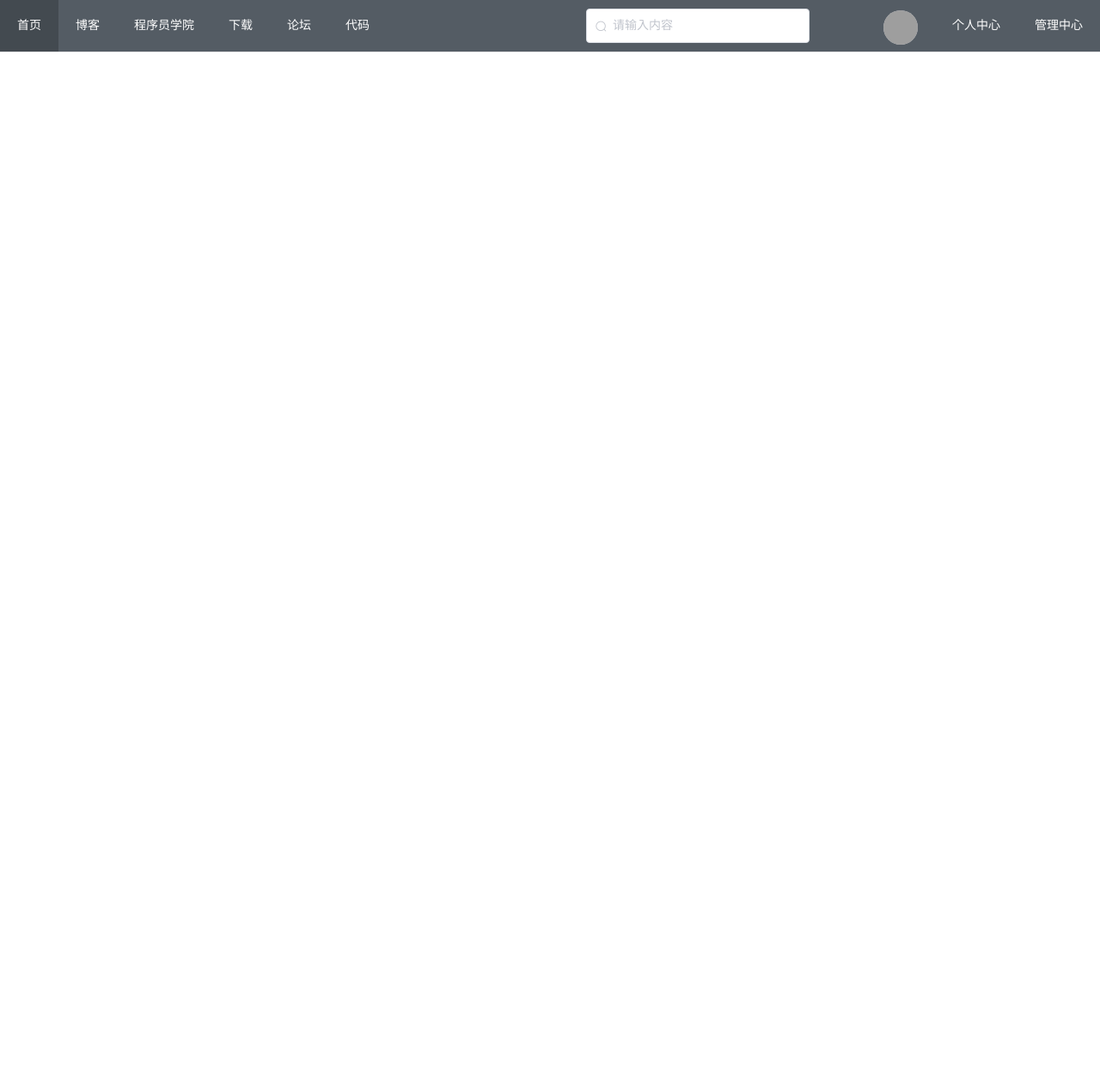
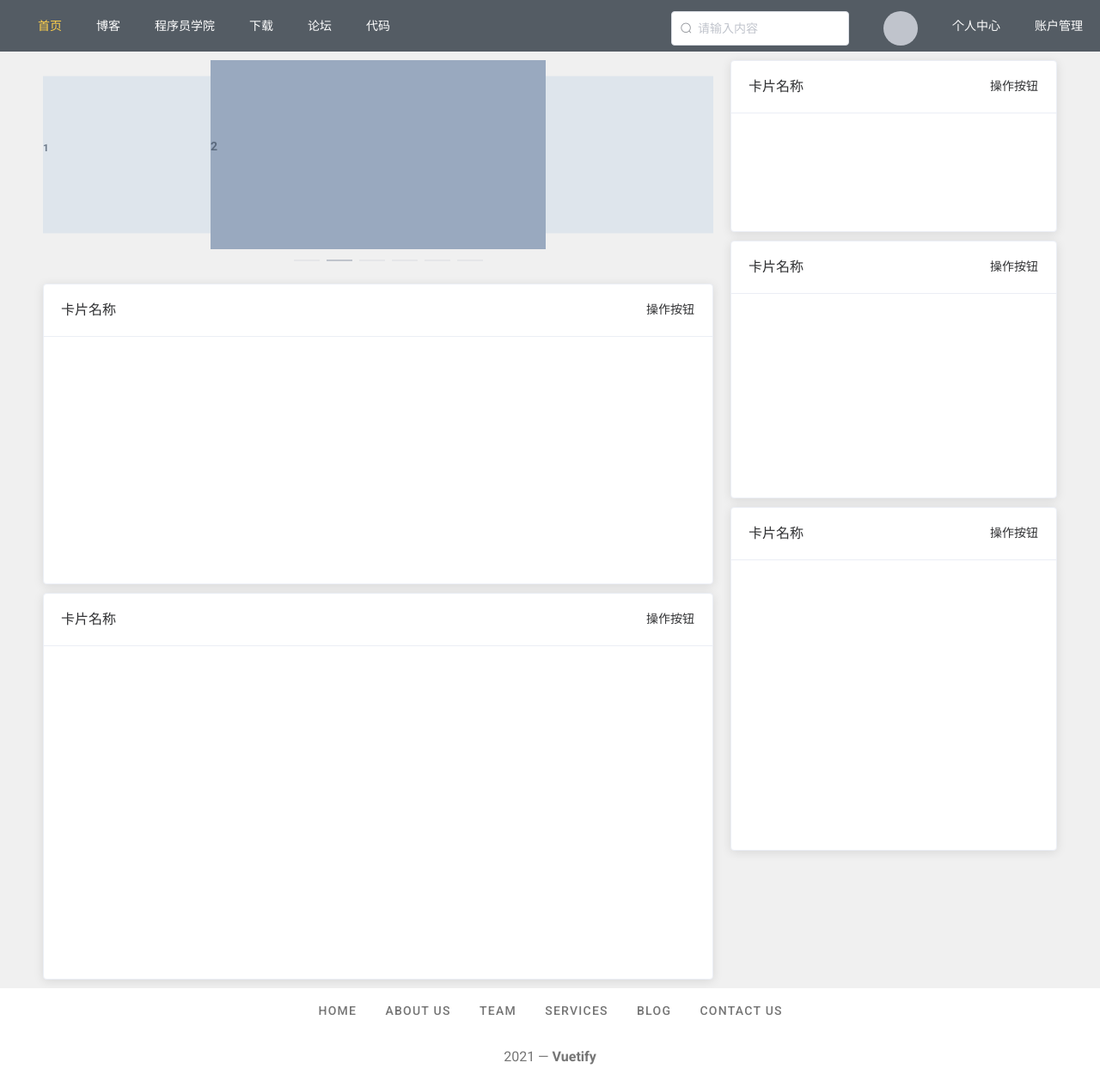
Before and after one commit to chengxiaoji/myvue, a Vue app: page / in a window 1280 px wide. Shown: the whole page at 86% size. Before the commit the page ends 800 px from the top, so only its background shows below. Built offline with nearby package versions, Linux system fonts and the light colour scheme; grey boxes are pictures that could not be loaded.

Commit message:
myvue 2.0

```diff
--- a/src/App.vue
+++ b/src/App.vue
@@ -1,7 +1,7 @@
 <template>
- <div>
+ <v-app>
    <home></home>
- </div>
+ </v-app>
 </template>
 
 <script>
--- /dev/null
+++ b/src/components/Mainforum.vue
@@ -0,0 +1,109 @@
+<template>
+  <div class="mainForum">
+    <el-row>
+      <el-col :span="16">
+
+        <div class="forumItem" style="height: 250px">
+          <el-carousel :interval="4000" type="card" height="220px">
+            <el-carousel-item v-for="item in 6" :key="item">
+              <h3 class="medium">{{ item }}</h3>
+            </el-carousel-item>
+          </el-carousel>
+        </div>
+
+        <div class="forumItem" style="height: 350px">
+          <el-card class="box-card">
+            <div slot="header" class="clearfix">
+              <span>卡片名称</span>
+              <el-button style="float: right; padding: 3px 0" type="text">操作按钮</el-button>
+            </div>
+          </el-card>
+        </div>
+
+        <div class="forumItem" style="height: 450px">
+          <el-card class="box-card">
+            <div slot="header" class="clearfix">
+              <span>卡片名称</span>
+              <el-button style="float: right; padding: 3px 0" type="text">操作按钮</el-button>
+            </div>
+          </el-card>
+        </div>
+      </el-col>
+
+      <el-col :span="8">
+        <div class="forumItem" style="height: 200px">
+          <el-card class="box-card">
+            <div slot="header" class="clearfix">
+              <span>卡片名称</span>
+              <el-button style="float: right; padding: 3px 0" type="text">操作按钮</el-button>
+            </div>
+          </el-card>
+        </div>
+        <div class="forumItem" style="height: 300px">
+          <el-card class="box-card">
+            <div slot="header" class="clearfix">
+              <span>卡片名称</span>
+              <el-button style="float: right; padding: 3px 0" type="text">操作按钮</el-button>
+            </div>
+          </el-card>
+        </div>
+        <div class="forumItem" style="height: 400px">
+          <el-card class="box-card">
+            <div slot="header" class="clearfix">
+              <span>卡片名称</span>
+              <el-button style="float: right; padding: 3px 0" type="text">操作按钮</el-button>
+            </div>
+          </el-card>
+        </div>
+      </el-col>
+    </el-row>
+  </div>
+</template>
+
+
+<script>
+export default {
+  name: "Mainforum"
+}
+</script>
+
+<style scoped>
+.mainForum {
+  width: 1200px;
+  margin: 0 auto;
+}
+.el-carousel__item h3 {
+  color: #475669;
+  font-size: 14px;
+  opacity: 0.75;
+  line-height: 200px;
+  margin: 0;
+}
+.el-carousel__item:nth-child(2n) {
+  background-color: #99a9bf;
+}
+.el-carousel__item:nth-child(2n+1) {
+  background-color: #d3dce6;
+}
+.forumItem {
+  margin: 10px;
+}
+.text {
+  font-size: 14px;
+}
+.item {
+  margin-bottom: 18px;
+}
+.clearfix:before,
+.clearfix:after {
+  display: table;
+  content: "";
+}
+.clearfix:after {
+  clear: both
+}
+.box-card {
+  width: 100%;
+  height: 100%;
+}
+</style>
--- /dev/null
+++ b/src/components/Navigation.vue
@@ -0,0 +1,79 @@
+<template>
+  <div>
+
+    <el-menu
+        :default-active="activeIndex"
+        class="el-menu-demo"
+        mode="horizontal"
+        @select="handleSelect"
+        background-color="#545c64"
+        text-color="#fff"
+        active-text-color="#ffd04b">
+      <el-menu-item index="1">首页</el-menu-item>
+      <el-menu-item index="2">博客</el-menu-item>
+      <el-menu-item index="3">程序员学院</el-menu-item>
+      <el-menu-item index="4">下载</el-menu-item>
+      <el-menu-item index="5">论坛</el-menu-item>
+      <el-menu-item index="6">代码</el-menu-item>
+      <el-menu-item index="10" style="float: right">账户管理</el-menu-item>
+      <el-menu-item index="9" style="float: right">个人中心</el-menu-item>
+      <el-menu-item index="8" style="float: right">
+        <el-popover
+            placement="bottom"
+            width="400"
+            trigger="hover">
+          <el-table>
+            <el-table-column width="150" property="date" label="日期"></el-table-column>
+            <el-table-column width="100" property="name" label="姓名"></el-table-column>
+            <el-table-column width="300" property="address" label="地址"></el-table-column>
+          </el-table>
+          <el-avatar :size="40" slot="reference"></el-avatar>
+
+        </el-popover>
+      </el-menu-item>
+      <el-menu-item index="7" style="float: right">
+        <el-input
+            class="searchInput"
+            placeholder="请输入内容"
+            prefix-icon="el-icon-search"
+        >
+        </el-input>
+      </el-menu-item>
+    </el-menu>
+  </div>
+</template>
+
+<script>
+export default {
+name: "Navigation",
+  data() {
+    return {
+      activeIndex: '1',
+
+    };
+  },
+  methods: {
+    handleSelect(key, keyPath) {
+      console.log(key, keyPath);
+    }
+  }
+}
+</script>
+
+<style scoped>
+
+.el-menu-demo {
+  min-width: 1100px;
+}
+
+.el-menu--horizontal>.el-menu-item {
+  border-bottom: none;
+}
+
+.el-menu--horizontal>.el-menu-item.is-active{
+  border-bottom: none;
+}
+.el-menu.el-menu--horizontal{
+  border-bottom: none;
+}
+</style>
--- /dev/null
+++ b/src/components/forumFooter.vue
@@ -0,0 +1,49 @@
+<template>
+  <v-footer
+      color="white"
+      padless
+  >
+    <v-row
+        justify="center"
+        no-gutters
+    >
+      <v-btn
+          v-for="link in links"
+          :key="link"
+          color="#757575"
+          text
+          rounded
+          class="my-2"
+      >
+        {{ link }}
+      </v-btn>
+      <v-col
+          class="white py-4 text-center "
+          cols="12"
+          style="color: #757575"
+      >
+        {{ new Date().getFullYear() }} — <strong>Vuetify</strong>
+      </v-col>
+    </v-row>
+  </v-footer>
+</template>
+
+<script>
+export default {
+  name: "forumFooter",
+  data: () => ({
+    links: [
+      'Home',
+      'About Us',
+      'Team',
+      'Services',
+      'Blog',
+      'Contact Us',
+    ],
+  }),
+}
+</script>
+
+<style scoped>
+
+</style>
--- a/src/view/home.vue
+++ b/src/view/home.vue
@@ -1,64 +1,29 @@
 <template>
-<div>
-  <el-menu
-      :default-active="activeIndex2"
-      class="el-menu-demo"
-      mode="horizontal"
-      @select="handleSelect"
-      background-color="#545c64"
-      text-color="#fff"
-      active-text-color="#ffd04b"
-  style="min-width: 1100px">
-    <el-menu-item index="1">首页</el-menu-item>
-    <el-menu-item index="2">博客</el-menu-item>
-    <el-menu-item index="3">程序员学院</el-menu-item>
-    <el-menu-item index="4">下载</el-menu-item>
-    <el-menu-item index="5">论坛</el-menu-item>
-    <el-menu-item index="6">代码</el-menu-item>
-    <el-menu-item index="7" style="float: right">管理中心</el-menu-item>
-    <el-menu-item index="8" style="float: right">个人中心</el-menu-item>
-
-    <el-menu-item index="9" style="float: right">
-
-
-
-        <el-dropdown>
-  <span class="el-dropdown-link">
-    <el-avatar :size="40" src="https://empty" @error="errorHandler" ></el-avatar>
-  </span>
-<!--          下拉菜单<i class="el-icon-arrow-down el-icon&#45;&#45;right"></i>-->
-          <el-dropdown-menu slot="dropdown">
-            <el-dropdown-item>黄金糕</el-dropdown-item>
-            <el-dropdown-item>狮子头</el-dropdown-item>
-            <el-dropdown-item>螺蛳粉</el-dropdown-item>
-            <el-dropdown-item disabled>双皮奶</el-dropdown-item>
-            <el-dropdown-item divided>蚵仔煎</el-dropdown-item>
-          </el-dropdown-menu>
-        </el-dropdown>
-    </el-menu-item>
-
-    <el-input
-        class="searchinput"
-        placeholder="请输入内容"
-        prefix-icon="el-icon-search"
-        v-model="input2">
-    </el-input>
-
-  </el-menu>
-</div>
+  <div class="homePage">
+    <Navigation></Navigation>
+    <Mainforum></Mainforum>
+    <forumFooter></forumFooter>
+  </div>
 </template>
 
 <script>
+import Navigation from "../components/Navigation";
+import Mainforum from "../components/Mainforum";
+import forumFooter from "../components/forumFooter";
 export default {
-  name: "home"
+  name: "home",
+  components: {
+    forumFooter,
+    Navigation,
+    Mainforum,
+  },
+
+
 }
 </script>
 
 <style scoped>
-.searchinput{
-  float: right;
-  width: 260px;
-  margin-top: 10px;
-  margin-right: 66px;
+.homePage{
+  background-color: rgba(240,240,240,1);
 }
 </style>
```
